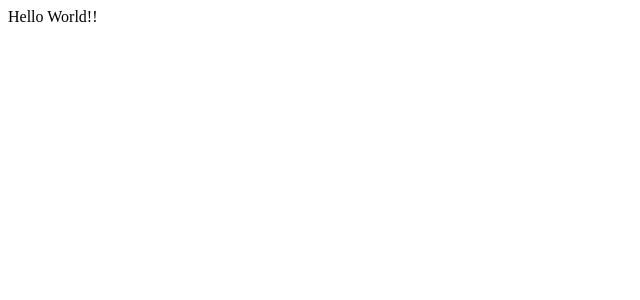
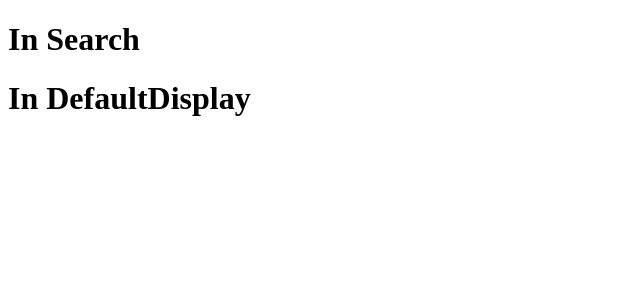
Before and after one commit to devere-here/irTakeHome, a React (Create React App) app: page / in a window 1280 px wide. Shown: the top 300 px of the page, without its empty margins (0-640 px from the left). Built offline with nearby package versions, Linux system fonts and the light colour scheme.

Commit message:
feat: component structure in place

```diff
--- /dev/null
+++ b/src/components/Albums.js
@@ -0,0 +1,8 @@
+import React from 'react'
+
+
+const Albums = () => (
+    <h1>In Albums</h1>
+)
+
+export default Albums
--- /dev/null
+++ b/src/components/App.js
@@ -0,0 +1,27 @@
+import React, {Component} from 'react'
+import Search from './Search'
+import DefaultDisplay from './DefaultDisplay'
+import Albums from './Albums'
+
+class App extends React.Component{
+    state = {
+        albums: [],
+        searched: false
+    }
+
+    render = () => {
+        let { albums, searched } = this.state
+        return (
+            <div>
+                <Search />
+                {searched
+                    ? <Albums />
+                    : <DefaultDisplay />
+                }
+            </div>
+        )
+    }
+
+}
+
+export default App
--- /dev/null
+++ b/src/components/DefaultDisplay.js
@@ -0,0 +1,8 @@
+import React from 'react'
+
+
+const DefaultDisplay = () => (
+    <h1>In DefaultDisplay</h1>
+)
+
+export default DefaultDisplay
--- /dev/null
+++ b/src/components/Search.js
@@ -0,0 +1,8 @@
+import React from 'react'
+
+
+const Search = () => (
+    <h1>In Search</h1>
+)
+
+export default Search
--- a/src/index.js
+++ b/src/index.js
@@ -1,8 +1,9 @@
-import React from 'react';
-import ReactDOM from 'react-dom';
-import Hello from './Hello';
+import React from 'react'
+import ReactDOM from 'react-dom'
+import Hello from './Hello'
+import App from './components/App'
 
 ReactDOM.render(
-    <Hello name="World"/>,
+    <App />,
     document.getElementById('container')
-);
+)
```
